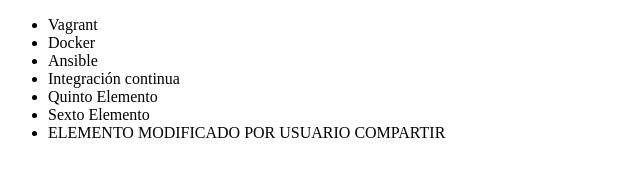
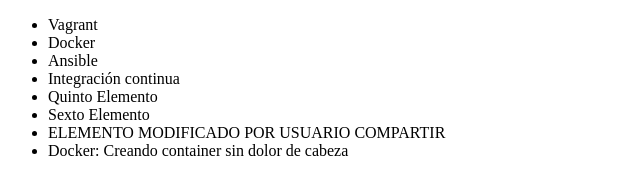
Before and after one commit to betov69/curso-git-alura, a plain HTML site: page index.html in a window 1280 px wide. Shown: the whole page, without its empty margins (0-640 px from the left). Drawn offline with Linux system fonts and the light colour scheme.

Commit message:
Agregando Docker: Creando containers sin dolor de cabeza

```diff
--- a/index.html
+++ b/index.html
@@ -13,6 +13,7 @@
          <li> Quinto Elemento</li>
          <li> Sexto Elemento</li>
          <li> ELEMENTO MODIFICADO POR USUARIO COMPARTIR</li>
+         <li>Docker: Creando container sin dolor de cabeza</li>
      </ul>
 </body>
 </html>
```
